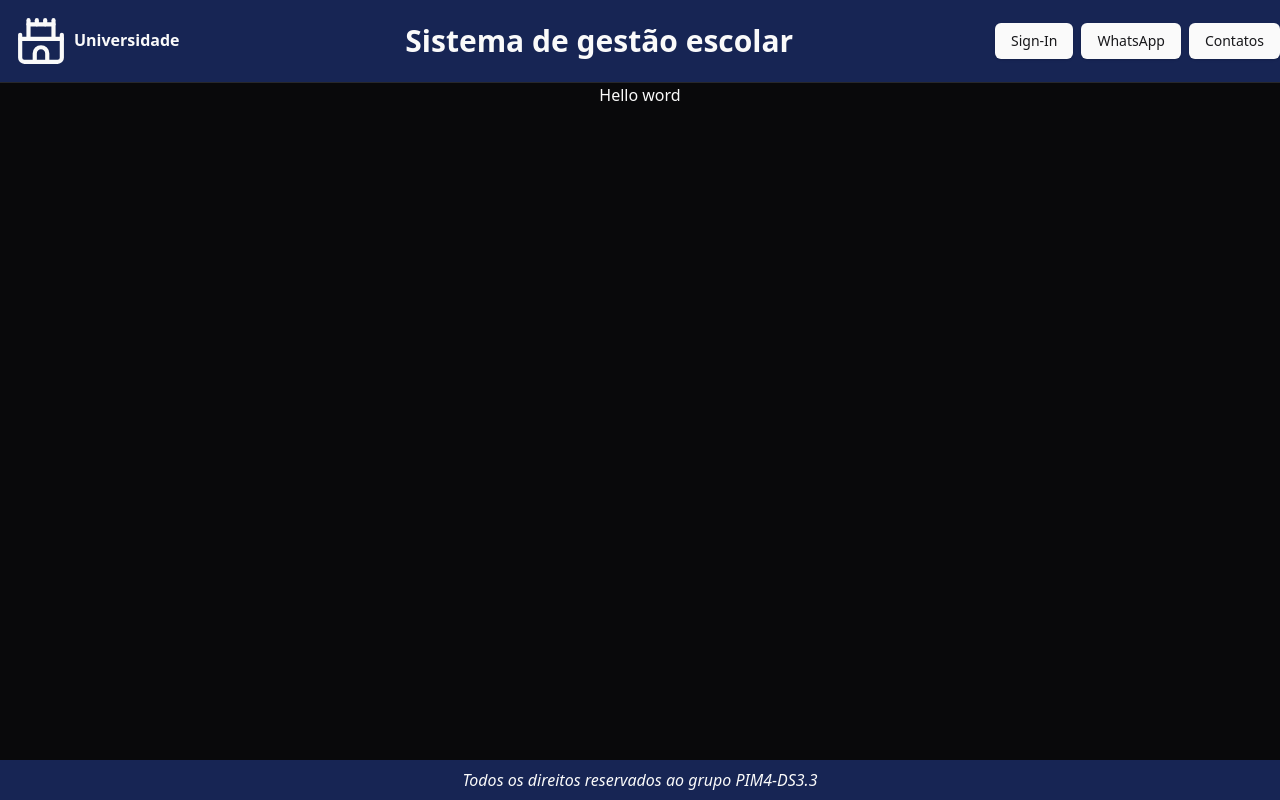
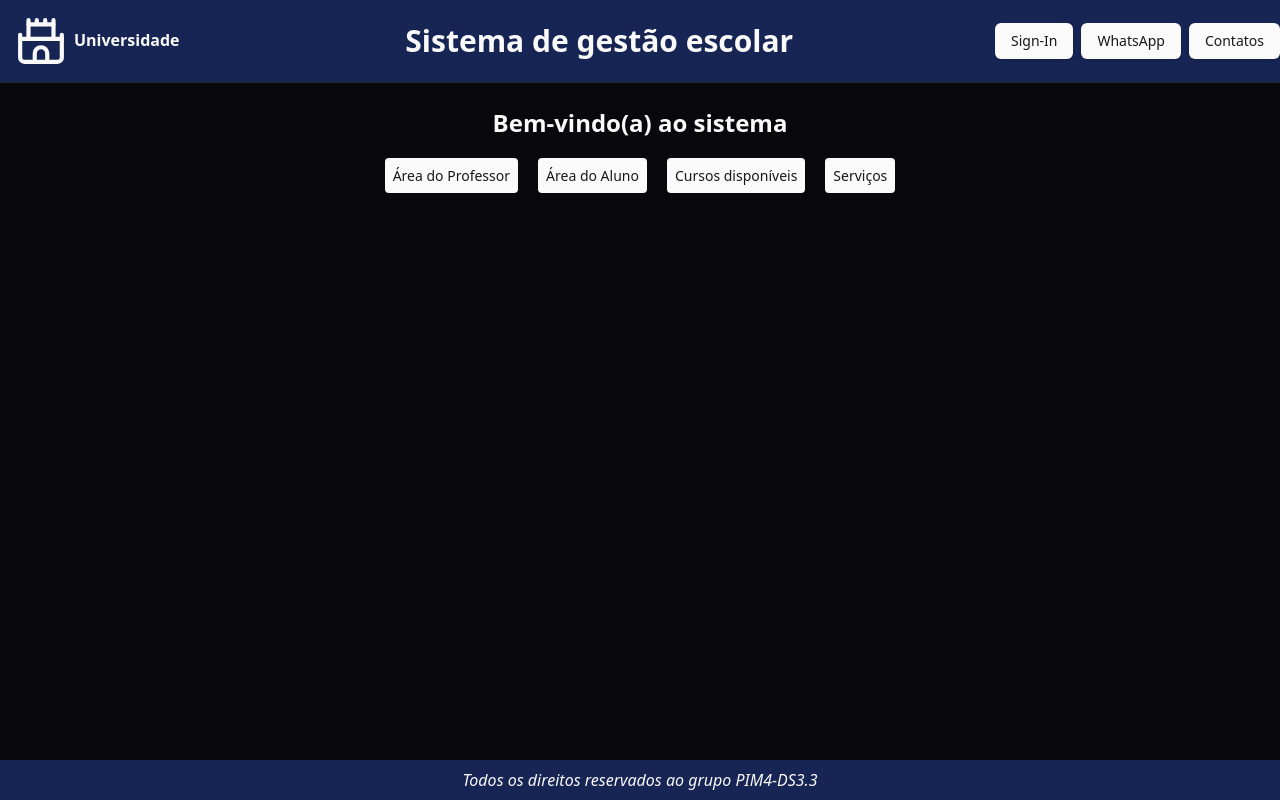
Before and after one commit to W-Wag/pim-4.3, a React (Vite) app in the folder web/: page / in a window 1280 px wide. Built offline with nearby package versions, Linux system fonts and the light colour scheme.

Commit message:
Criando a seleção de área na página inicial

```diff
--- a/web/package.json
+++ b/web/package.json
@@ -12,6 +12,7 @@
   "dependencies": {
     "@radix-ui/react-collapsible": "^1.0.3",
     "@radix-ui/react-icons": "^1.3.0",
+    "@radix-ui/react-navigation-menu": "^1.1.4",
     "@radix-ui/react-separator": "^1.0.3",
     "@radix-ui/react-slot": "^1.0.2",
     "class-variance-authority": "^0.7.0",
--- a/web/src/App.tsx
+++ b/web/src/App.tsx
@@ -1,3 +1,4 @@
+import { AreaSelector } from './components/area-selector/areaSelector';
 import { Header } from './components/header/header';
 import { Separator } from './components/ui/separator';
 import { Footer } from './footer/footer';
@@ -7,8 +8,11 @@
     <div className="h-full w-full">
       <Header />
       <Separator />
-      <div className="flex items-center justify-center">
-        <h2>Hello word</h2>
+      <div className="flex flex-col items-center justify-center py-6">
+        <h1 className="text-primary font-bold text-2xl mb-6">
+          Bem-vindo(a) ao sistema
+        </h1>
+        <AreaSelector />
       </div>
 
       <Footer />
--- /dev/null
+++ b/web/src/components/area-selector/areaSelector.tsx
@@ -0,0 +1,47 @@
+import {
+  NavigationMenu,
+  NavigationMenuItem,
+  NavigationMenuLink,
+  NavigationMenuList,
+} from '../ui/navigation-menu';
+
+export function AreaSelector() {
+  return (
+    <NavigationMenu>
+      <NavigationMenuList>
+        <NavigationMenuItem>
+          <NavigationMenuLink
+            className="bg-primary text-sm text-primary-foreground rounded-sm p-2 m-2"
+            href="#"
+          >
+            Área do Professor
+          </NavigationMenuLink>
+        </NavigationMenuItem>
+        <NavigationMenuItem>
+          <NavigationMenuLink
+            className="bg-primary text-sm text-primary-foreground rounded-sm p-2 m-2"
+            href="#"
+          >
+            Área do Aluno
+          </NavigationMenuLink>
+        </NavigationMenuItem>
+        <NavigationMenuItem>
+          <NavigationMenuLink
+            className="bg-primary text-sm text-primary-foreground rounded-sm p-2 m-2"
+            href="#"
+          >
+            Cursos disponíveis
+          </NavigationMenuLink>
+        </NavigationMenuItem>
+        <NavigationMenuItem>
+          <NavigationMenuLink
+            className="bg-primary text-sm text-primary-foreground rounded-sm p-2 m-2"
+            href="#"
+          >
+            Serviços
+          </NavigationMenuLink>
+        </NavigationMenuItem>
+      </NavigationMenuList>
+    </NavigationMenu>
+  );
+}
--- a/web/src/components/header/header.tsx
+++ b/web/src/components/header/header.tsx
@@ -9,12 +9,10 @@
 
 export function Header() {
   const [isPhoneWidth, SetIsPhoneWidth] = useState(false);
-  console.log(isPhoneWidth);
 
   useEffect(() => {
     if (document.body.clientWidth <= 1020) {
       SetIsPhoneWidth(true);
-      console.log(isPhoneWidth);
     }
   }, [isPhoneWidth]);
 
--- /dev/null
+++ b/web/src/components/ui/navigation-menu.tsx
@@ -0,0 +1,128 @@
+import * as React from "react"
+import { ChevronDownIcon } from "@radix-ui/react-icons"
+import * as NavigationMenuPrimitive from "@radix-ui/react-navigation-menu"
+import { cva } from "class-variance-authority"
+
+import { cn } from "@/lib/utils"
+
+const NavigationMenu = React.forwardRef<
+  React.ElementRef<typeof NavigationMenuPrimitive.Root>,
+  React.ComponentPropsWithoutRef<typeof NavigationMenuPrimitive.Root>
+>(({ className, children, ...props }, ref) => (
+  <NavigationMenuPrimitive.Root
+    ref={ref}
+    className={cn(
+      "relative z-10 flex max-w-max flex-1 items-center justify-center",
+      className
+    )}
+    {...props}
+  >
+    {children}
+    <NavigationMenuViewport />
+  </NavigationMenuPrimitive.Root>
+))
+NavigationMenu.displayName = NavigationMenuPrimitive.Root.displayName
+
+const NavigationMenuList = React.forwardRef<
+  React.ElementRef<typeof NavigationMenuPrimitive.List>,
+  React.ComponentPropsWithoutRef<typeof NavigationMenuPrimitive.List>
+>(({ className, ...props }, ref) => (
+  <NavigationMenuPrimitive.List
+    ref={ref}
+    className={cn(
+      "group flex flex-1 list-none items-center justify-center space-x-1",
+      className
+    )}
+    {...props}
+  />
+))
+NavigationMenuList.displayName = NavigationMenuPrimitive.List.displayName
+
+const NavigationMenuItem = NavigationMenuPrimitive.Item
+
+const navigationMenuTriggerStyle = cva(
+  "group inline-flex h-9 w-max items-center justify-center rounded-md bg-background px-4 py-2 text-sm font-medium transition-colors hover:bg-accent hover:text-accent-foreground focus:bg-accent focus:text-accent-foreground focus:outline-none disabled:pointer-events-none disabled:opacity-50 data-[active]:bg-accent/50 data-[state=open]:bg-accent/50"
+)
+
+const NavigationMenuTrigger = React.forwardRef<
+  React.ElementRef<typeof NavigationMenuPrimitive.Trigger>,
+  React.ComponentPropsWithoutRef<typeof NavigationMenuPrimitive.Trigger>
+>(({ className, children, ...props }, ref) => (
+  <NavigationMenuPrimitive.Trigger
+    ref={ref}
+    className={cn(navigationMenuTriggerStyle(), "group", className)}
+    {...props}
+  >
+    {children}{" "}
+    <ChevronDownIcon
+      className="relative top-[1px] ml-1 h-3 w-3 transition duration-300 group-data-[state=open]:rotate-180"
+      aria-hidden="true"
+    />
+  </NavigationMenuPrimitive.Trigger>
+))
+NavigationMenuTrigger.displayName = NavigationMenuPrimitive.Trigger.displayName
+
+const NavigationMenuContent = React.forwardRef<
+  React.ElementRef<typeof NavigationMenuPrimitive.Content>,
+  React.ComponentPropsWithoutRef<typeof NavigationMenuPrimitive.Content>
+>(({ className, ...props }, ref) => (
+  <NavigationMenuPrimitive.Content
+    ref={ref}
+    className={cn(
+      "left-0 top-0 w-full data-[motion^=from-]:animate-in data-[motion^=to-]:animate-out data-[motion^=from-]:fade-in data-[motion^=to-]:fade-out data-[motion=from-end]:slide-in-from-right-52 data-[motion=from-start]:slide-in-from-left-52 data-[motion=to-end]:slide-out-to-right-52 data-[motion=to-start]:slide-out-to-left-52 md:absolute md:w-auto ",
+      className
+    )}
+    {...props}
+  />
+))
+NavigationMenuContent.displayName = NavigationMenuPrimitive.Content.displayName
+
+const NavigationMenuLink = NavigationMenuPrimitive.Link
+
+const NavigationMenuViewport = React.forwardRef<
+  React.ElementRef<typeof NavigationMenuPrimitive.Viewport>,
+  React.ComponentPropsWithoutRef<typeof NavigationMenuPrimitive.Viewport>
+>(({ className, ...props }, ref) => (
+  <div className={cn("absolute left-0 top-full flex justify-center")}>
+    <NavigationMenuPrimitive.Viewport
+      className={cn(
+        "origin-top-center relative mt-1.5 h-[var(--radix-navigation-menu-viewport-height)] w-full overflow-hidden rounded-md border bg-popover text-popover-foreground shadow data-[state=open]:animate-in data-[state=closed]:animate-out data-[state=closed]:zoom-out-95 data-[state=open]:zoom-in-90 md:w-[var(--radix-navigation-menu-viewport-width)]",
+        className
+      )}
+      ref={ref}
+      {...props}
+    />
+  </div>
+))
+NavigationMenuViewport.displayName =
+  NavigationMenuPrimitive.Viewport.displayName
+
+const NavigationMenuIndicator = React.forwardRef<
+  React.ElementRef<typeof NavigationMenuPrimitive.Indicator>,
+  React.ComponentPropsWithoutRef<typeof NavigationMenuPrimitive.Indicator>
+>(({ className, ...props }, ref) => (
+  <NavigationMenuPrimitive.Indicator
+    ref={ref}
+    className={cn(
+      "top-full z-[1] flex h-1.5 items-end justify-center overflow-hidden data-[state=visible]:animate-in data-[state=hidden]:animate-out data-[state=hidden]:fade-out data-[state=visible]:fade-in",
+      className
+    )}
+    {...props}
+  >
+    <div className="relative top-[60%] h-2 w-2 rotate-45 rounded-tl-sm bg-border shadow-md" />
+  </NavigationMenuPrimitive.Indicator>
+))
+NavigationMenuIndicator.displayName =
+  NavigationMenuPrimitive.Indicator.displayName
+
+export {
+  navigationMenuTriggerStyle,
+  NavigationMenu,
+  NavigationMenuList,
+  NavigationMenuItem,
+  NavigationMenuContent,
+  NavigationMenuTrigger,
+  NavigationMenuLink,
+  NavigationMenuIndicator,
+  NavigationMenuViewport,
+}
```
Also changed, not shown: 1 other file (tests, documents, lock files or other folders).
